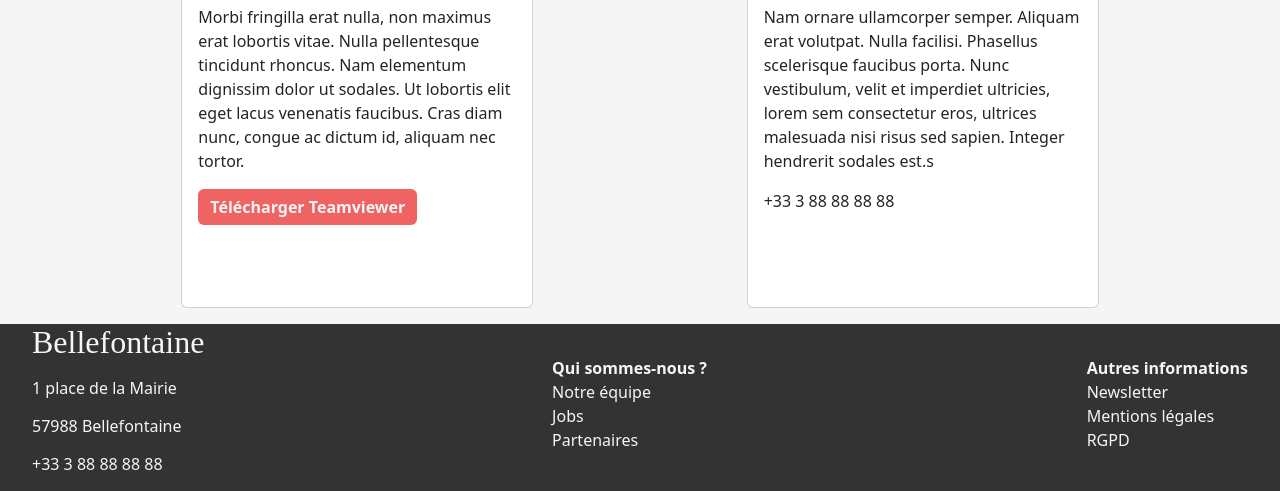
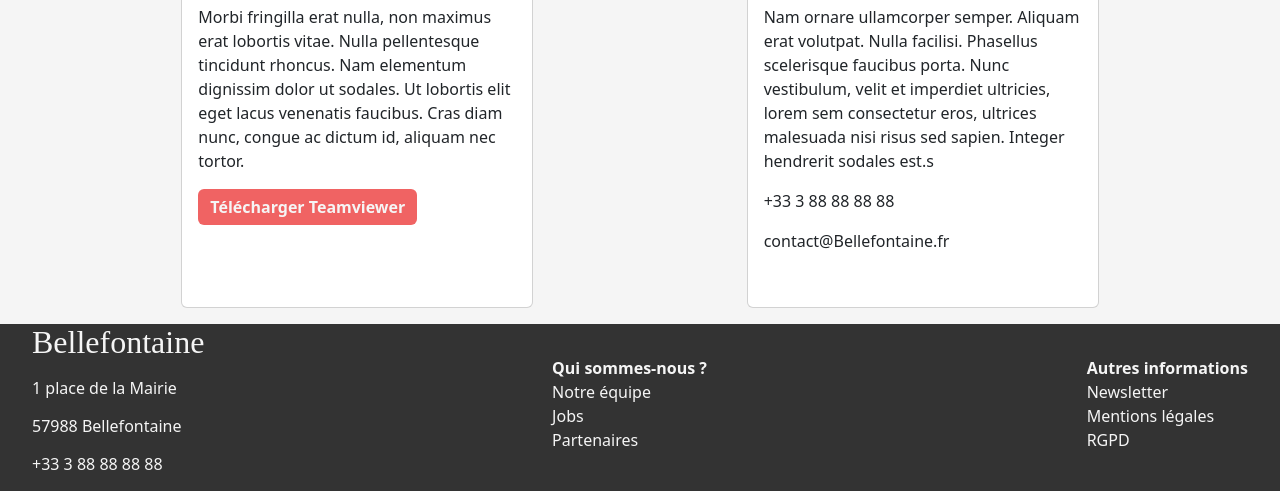
Before and after one commit to Aline-Daems/Bellefontaine, a plain HTML site: page contact.html in a window 1280 px wide. Shown: the part 1460-1951 px from the top of the page. Drawn offline with nearby package versions, Linux system fonts and the light colour scheme; a web font is replaced by a local one.

Commit message:
update contact

```diff
--- a/contact.html
+++ b/contact.html
@@ -156,6 +156,7 @@
                 faucibus porta. Nunc vestibulum, velit et imperdiet ultricies, lorem sem consectetur eros, ultrices
                 malesuada nisi risus sed sapien. Integer hendrerit sodales est.s</p>
             <p class="card-text">   +33 3 88 88 88 88</p>
+            <p class="card-text">  contact@Bellefontaine.fr</p>
             </div>
     </div>
 </div>
```
